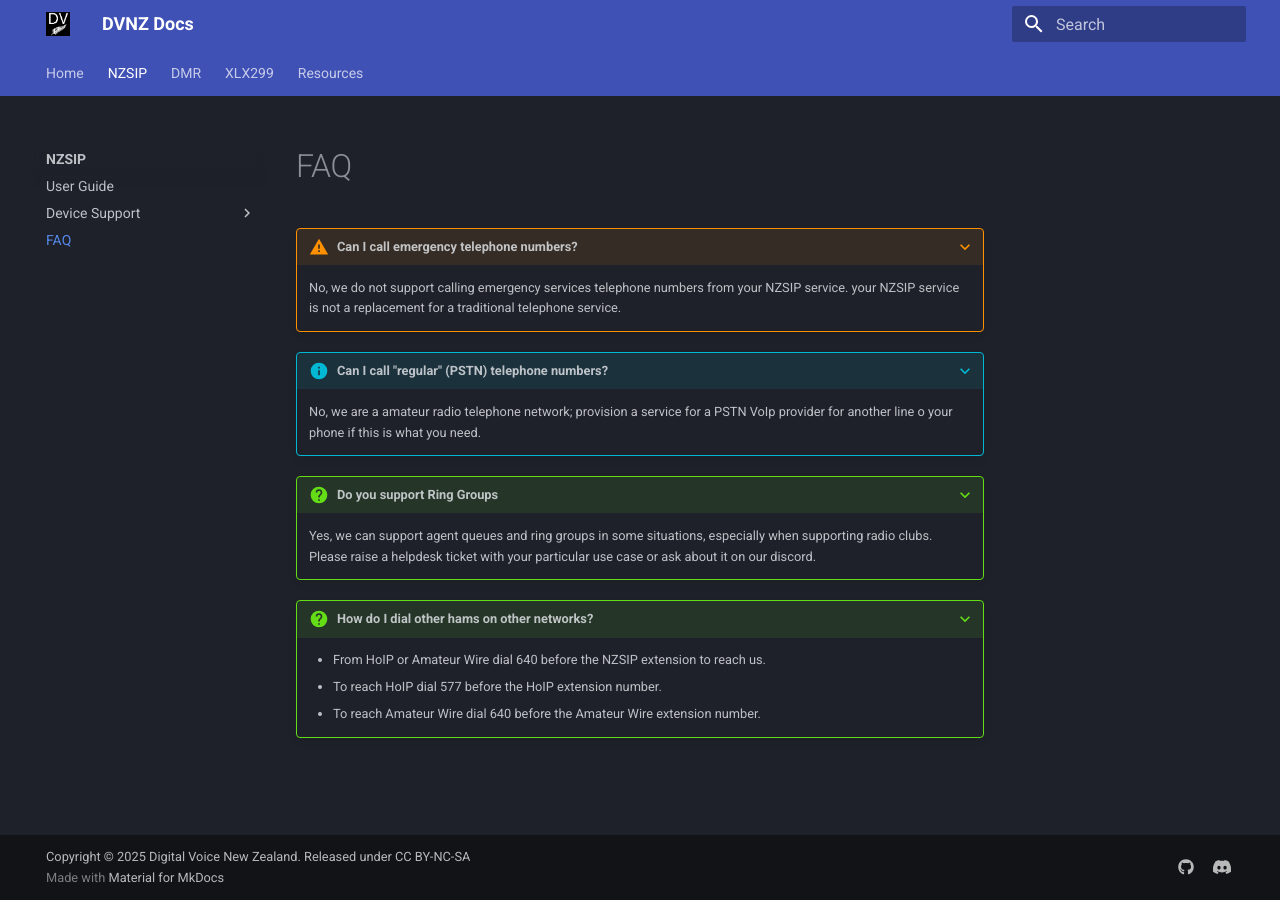
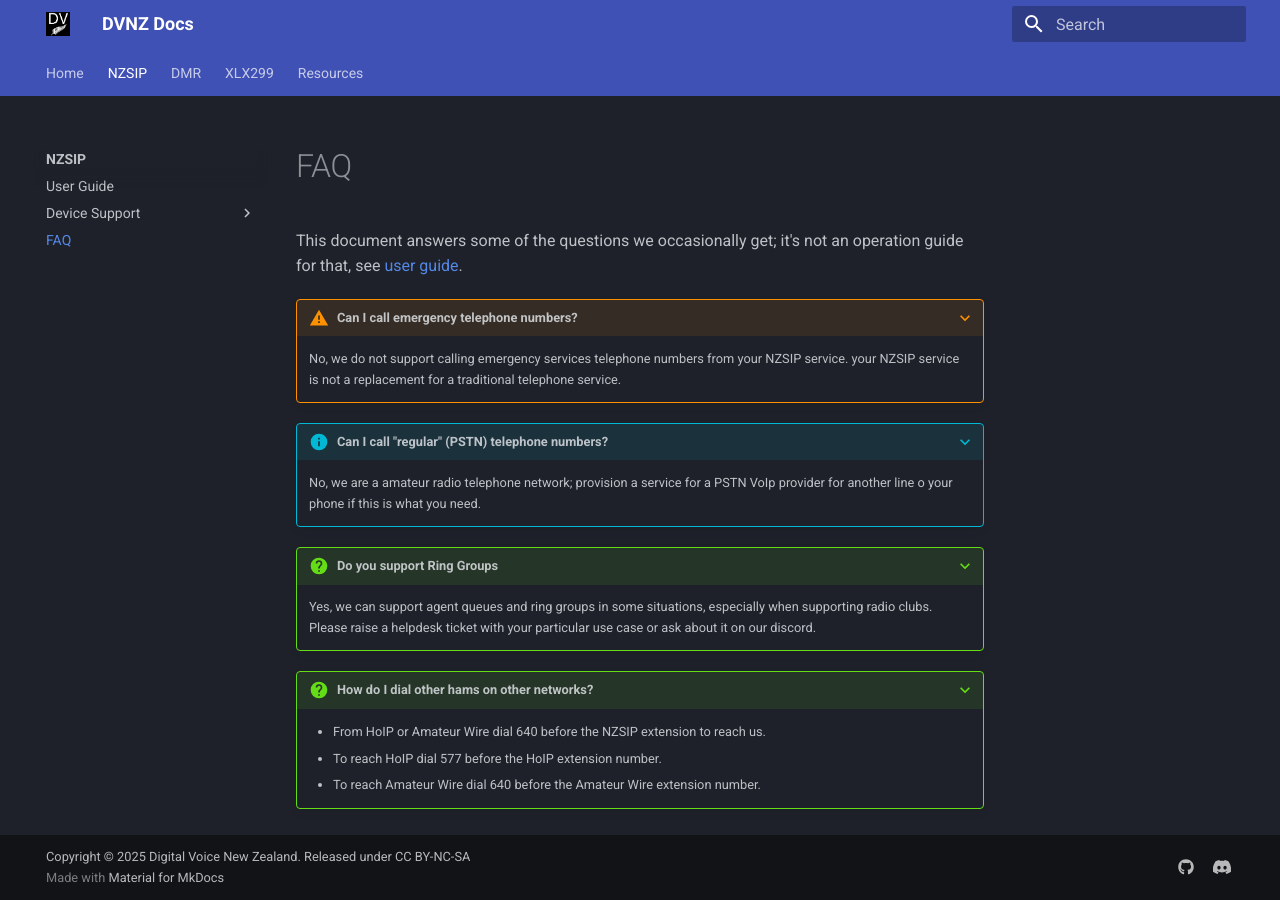
Before and after one commit to DigitalVoiceNZ/wiki, an MkDocs documentation site: the page built from docs/nzsip/faq.md, in a window 1280 px wide. Built offline with MkDocs 1.6.1 and Material for MkDocs 9.7.7, drawn with Linux system fonts in a browser that asks for light colours.

Commit message:
Updated FAQ

```diff
--- a/docs/nzsip/faq.md
+++ b/docs/nzsip/faq.md
@@ -1,5 +1,7 @@
 
 # FAQ
+
+This document answers some of the questions we occasionally get;  it's not an operation guide for that, see [user guide](users.md).
 
 ???+ warning "Can I call emergency telephone numbers?"
     No, we do not support calling emergency services telephone numbers from your NZSIP service.  your NZSIP service is not a replacement for a traditional telephone service.
```
